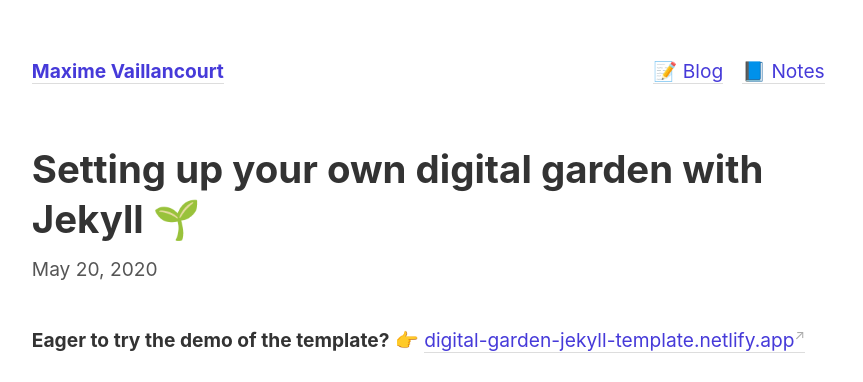
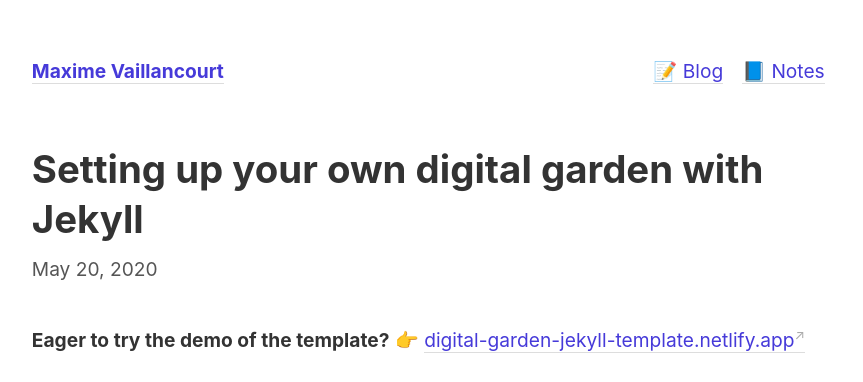
Before and after one commit to maximevaillancourt/maximevaillancourt.github.io, a Jekyll site: the page built from _posts/2020-05-20-setting-up-your-own-digital-garden-with-jekyll.md, in a window 1280 px wide and 900 px high. Shown: the top 382 px of the window, without its empty margins (205-1068 px from the left). Built offline with Jekyll 4.4.1, drawn with Linux system fonts in a browser that asks for light colours.

```diff
--- a/_posts/2020-05-20-setting-up-your-own-digital-garden-with-jekyll.md
+++ b/_posts/2020-05-20-setting-up-your-own-digital-garden-with-jekyll.md
@@ -1,5 +1,5 @@
 ---
-title: Setting up your own digital garden with Jekyll 🌱
+title: Setting up your own digital garden with Jekyll
 layout: post
 slug: "setting-up-your-own-digital-garden-with-jekyll"
 excerpt: Carve out your own space where you'll seed, cross-pollinate, and grow ideas.
```
Also changed, not shown: _posts/2020-07-28-code-walkthroughs.md (+1 -1 lines).
